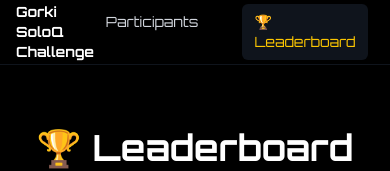
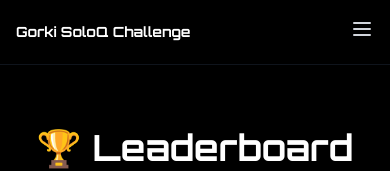
Before and after one commit to Paillard0Celerio0Paul0/gorki, a Next.js app: page /leaderboard in a window 390 px wide. Shown: the top 171 px of the page. Built offline with nearby package versions, Linux system fonts and the light colour scheme.

Commit message:
responsive & lint fixes

```diff
--- a/src/app/leaderboard/page.tsx
+++ b/src/app/leaderboard/page.tsx
@@ -1,4 +1,6 @@
 'use client';
+
+import Link from 'next/link';
 
 export default function LeaderboardPage() {
   return (
@@ -29,12 +31,12 @@ export default function LeaderboardPage() {
 
         {/* Bouton retour */}
         <div className="text-center mt-8">
-          <a
+          <Link
             href="/"
             className="inline-block px-6 py-3 bg-yellow-400/20 text-yellow-400 font-bold font-dogelica rounded-lg border border-yellow-400/30 hover:bg-yellow-400/30 hover:text-yellow-300 transition-all duration-300"
           >
-            ← Retour à l'accueil
-          </a>
+            ← Retour à l&apos;accueil
+          </Link>
         </div>
       </div>
     </div>
--- a/src/components/Navigation.tsx
+++ b/src/components/Navigation.tsx
@@ -2,21 +2,33 @@
 
 import Link from 'next/link';
 import { usePathname } from 'next/navigation';
+import { useState } from 'react';
 
 export default function Navigation() {
   const pathname = usePathname();
+  const [isMenuOpen, setIsMenuOpen] = useState(false);
+
+  const toggleMenu = () => {
+    setIsMenuOpen(!isMenuOpen);
+  };
+
+  const closeMenu = () => {
+    setIsMenuOpen(false);
+  };
 
   return (
     <nav className="fixed top-0 left-0 right-0 z-50 bg-black/80 backdrop-blur-sm border-b border-gray-800/50">
       <div className="max-w-7xl mx-auto px-4 sm:px-6 lg:px-8">
         <div className="flex items-center justify-between h-16">
+          {/* Logo */}
           <div className="flex items-center">
             <Link href="/" className="text-sm lg:text-2xl font-bold text-white font-dogelica">
               Gorki SoloQ Challenge
             </Link>
           </div>
 
-          <div className="flex space-x-8">
+          {/* Menu Desktop */}
+          <div className="hidden md:flex space-x-8">
             <Link
               href="/participants"
               className={`px-3 py-2 rounded-md text-sm font-medium font-dogelica transition-colors duration-200 ${
@@ -48,7 +60,80 @@ export default function Navigation() {
               Règles
             </Link>
           </div>
+
+          {/* Bouton Hamburger Mobile */}
+          <div className="md:hidden">
+            <button
+              onClick={toggleMenu}
+              className="text-gray-300 hover:text-white focus:outline-none focus:text-white transition-colors duration-200"
+              aria-label="Menu"
+            >
+              <svg
+                className="h-6 w-6"
+                fill="none"
+                viewBox="0 0 24 24"
+                stroke="currentColor"
+              >
+                {isMenuOpen ? (
+                  <path
+                    strokeLinecap="round"
+                    strokeLinejoin="round"
+                    strokeWidth={2}
+                    d="M6 18L18 6M6 6l12 12"
+                  />
+                ) : (
+                  <path
+                    strokeLinecap="round"
+                    strokeLinejoin="round"
+                    strokeWidth={2}
+                    d="M4 6h16M4 12h16M4 18h16"
+                  />
+                )}
+              </svg>
+            </button>
+          </div>
         </div>
+
+        {/* Menu Mobile */}
+        {isMenuOpen && (
+          <div className="md:hidden">
+            <div className="px-2 pt-2 pb-3 space-y-1 sm:px-3 bg-black/90 backdrop-blur-sm border-t border-gray-800/50">
+              <Link
+                href="/participants"
+                onClick={closeMenu}
+                className={`block px-3 py-2 rounded-md text-base font-medium font-dogelica transition-colors duration-200 ${
+                  pathname === '/participants'
+                    ? 'text-white bg-gray-800/50'
+                    : 'text-gray-300 hover:text-white hover:bg-gray-800/30'
+                }`}
+              >
+                Participants
+              </Link>
+              <Link
+                href="/leaderboard"
+                onClick={closeMenu}
+                className={`block px-3 py-2 rounded-md text-base font-medium font-dogelica transition-colors duration-200 ${
+                  pathname === '/leaderboard'
+                    ? 'text-yellow-400 bg-gray-800/50'
+                    : 'text-gray-300 hover:text-yellow-400 hover:bg-gray-800/30'
+                }`}
+              >
+                🏆 Leaderboard
+              </Link>
+              <Link
+                href="/regles"
+                onClick={closeMenu}
+                className={`block px-3 py-2 rounded-md text-base font-medium font-dogelica transition-colors duration-200 ${
+                  pathname === '/regles'
+                    ? 'text-white bg-gray-800/50'
+                    : 'text-gray-300 hover:text-white hover:bg-gray-800/30'
+                }`}
+              >
+                Règles
+              </Link>
+            </div>
+          </div>
+        )}
       </div>
     </nav>
   );
```
